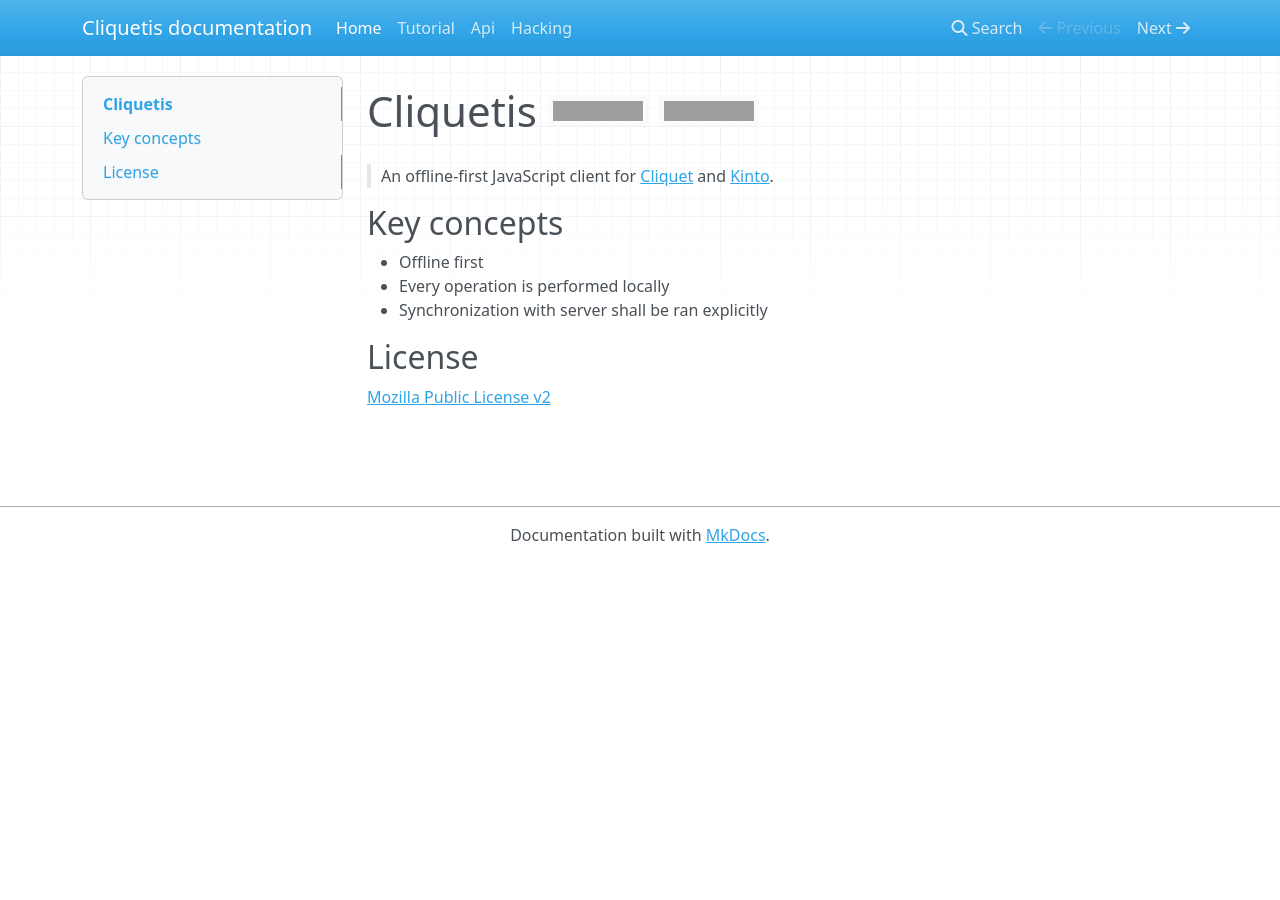
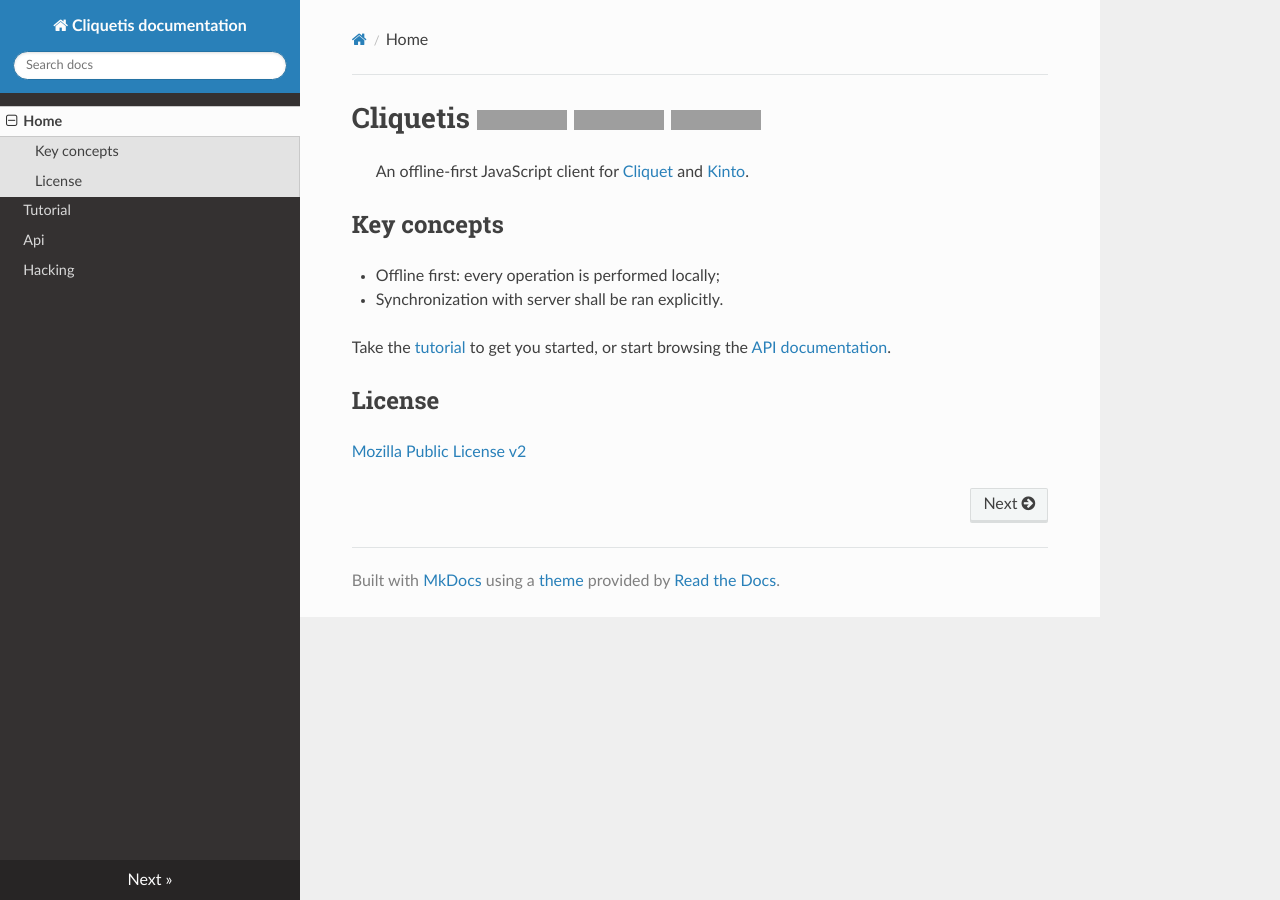
Before and after one commit to Kinto/kinto.js, an MkDocs documentation site: the page built from docs/index.md, in a window 1280 px wide. Built offline with MkDocs 1.6.1, drawn with Linux system fonts in a browser that asks for light colours; nearby versions of some CDN libraries; old or Windows-style settings are respelled for this version of MkDocs; grey boxes are pictures that could not be loaded.

Commit message:
Improved docs styling.

```diff
--- a/docs/index.md
+++ b/docs/index.md
@@ -1,14 +1,14 @@
-# Cliquetis [![](https://travis-ci.org/mozilla-services/cliquetis.svg?branch=master)](https://travis-ci.org/mozilla-services/cliquetis) [![](https://coveralls.io/repos/mozilla-services/cliquetis/badge.svg?branch=master)](https://coveralls.io/r/mozilla-services/cliquetis?branch=master)
+# Cliquetis [![](https://travis-ci.org/mozilla-services/cliquetis.svg?branch=master)](https://travis-ci.org/mozilla-services/cliquetis) [![](https://coveralls.io/repos/mozilla-services/cliquetis/badge.svg?branch=master)](https://coveralls.io/r/mozilla-services/cliquetis?branch=master) [![](https://readthedocs.org/projects/pip/badge/?version=latest)](http://cliquetis.readthedocs.org/)
 
 > An offline-first JavaScript client for [Cliquet](http://cliquet.readthedocs.org/) and [Kinto](http://kinto.readthedocs.org/).
 
 ## Key concepts
 
-* Offline first
-* Every operation is performed locally
-* Synchronization with server shall be ran explicitly
+* Offline first: every operation is performed locally;
+* Synchronization with server shall be ran explicitly.
 
-License
--------
+Take the [tutorial](tutorial.md) to get you started, or start browsing the [API documentation](api.md).
+
+## License
 
 [Mozilla Public License v2](https://www.mozilla.org/MPL/2.0/)
--- a/mkdocs.yml
+++ b/mkdocs.yml
@@ -4,6 +4,4 @@
 - Tutorial: tutorial.md
 - Api: api.md
 - Hacking: hacking.md
-theme: mkdocs
-markdown_extensions:
-- codehilite
+theme: readthedocs
```
Also changed, not shown: docs/pygments.css (deleted, +0 -62 lines).
